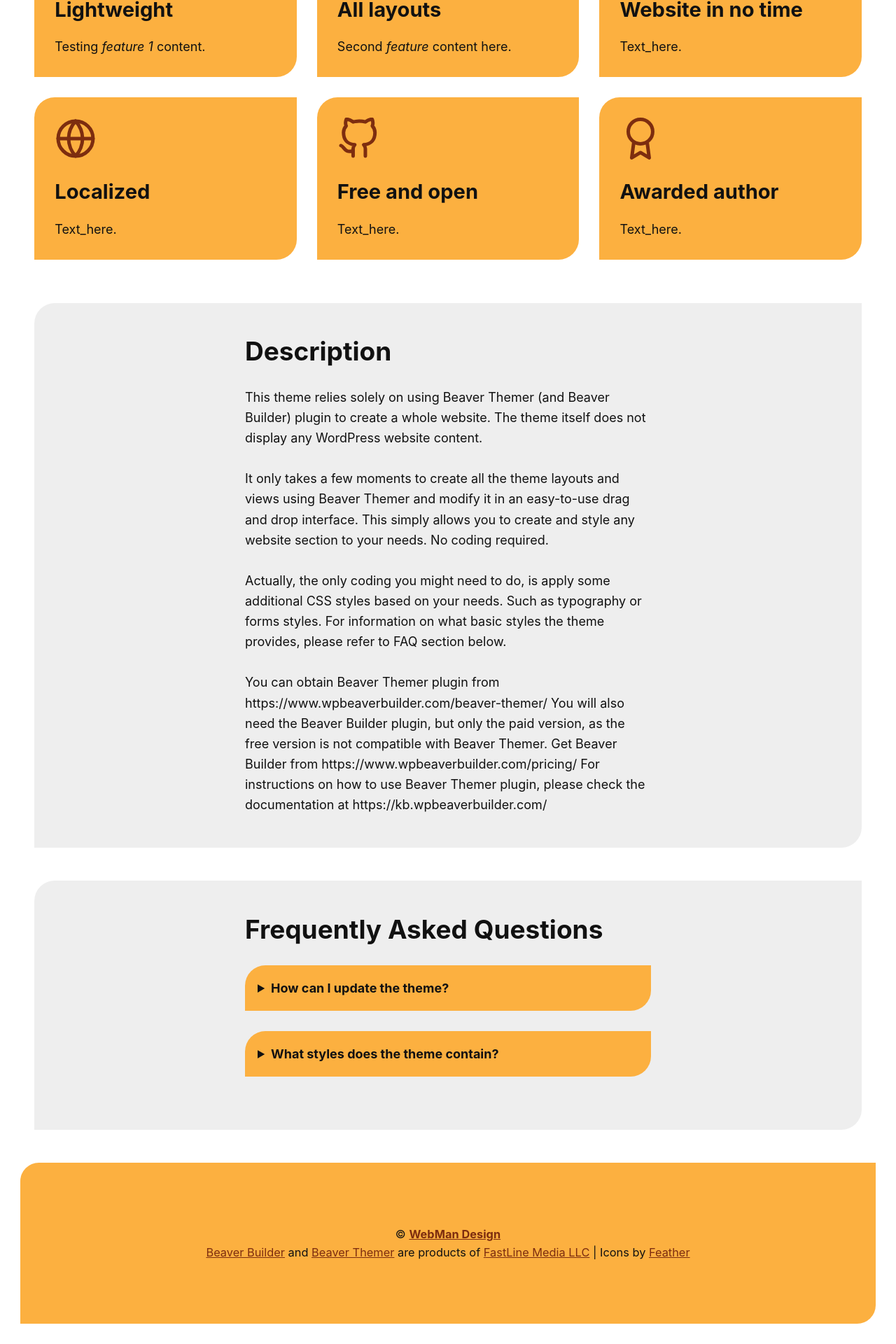
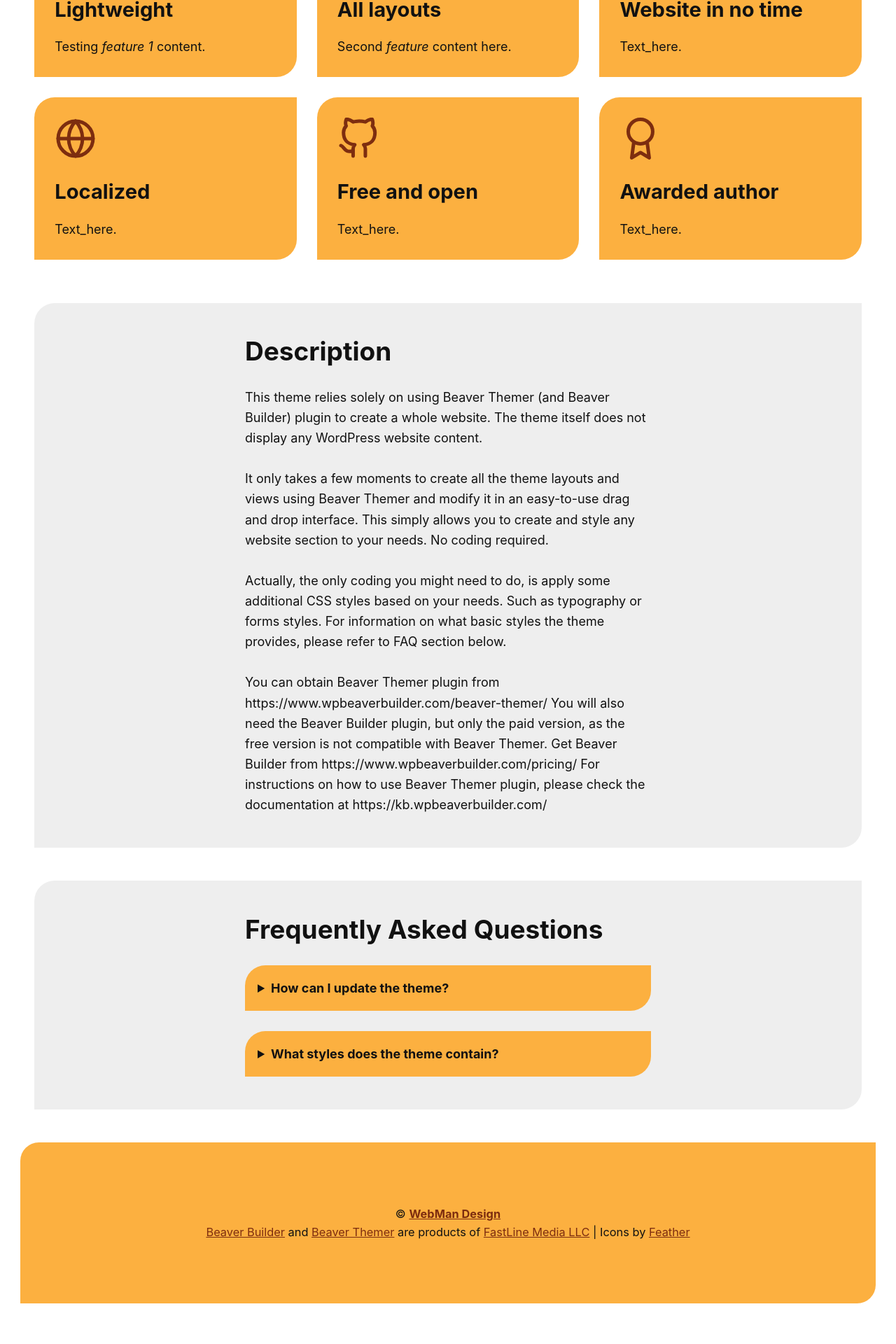
Before and after one commit to webmandesign/playground-for-beaver-themer, a Jekyll site: the page built from index.md, in a window 1280 px wide. Shown: the part 860-2780 px from the top of the page at 70% size. Built offline with Jekyll 4.4.1, drawn with Linux system fonts in a browser that asks for light colours; after the commit the page ends 2751 px from its top, so only the background shows below that.

Commit message:
* Updating styles

```diff
--- a/_sass/content/__faq.scss
+++ b/_sass/content/__faq.scss
@@ -11,7 +11,7 @@
 	}
 
 	&-item {
-		margin: 1.618em 0;
+		margin: 1.618em 0 0;
 	}
 
 	&-question {
```
